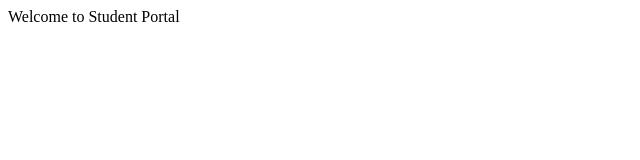
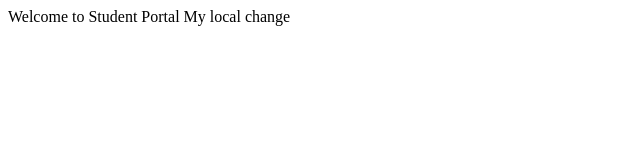
Before and after one commit to mnaeem22/student-portal, a plain HTML site: page index.html in a window 1280 px wide. Shown: the whole page, without its empty margins (0-640 px from the left). Drawn offline with Linux system fonts and the light colour scheme.

Commit message:
my local changes

```diff
--- a/index.html
+++ b/index.html
@@ -2,4 +2,8 @@
 <heading>
 Welcome to Student Portal
 </heading>
+
+<body>
+My local change
+</body>
 </html>
```
